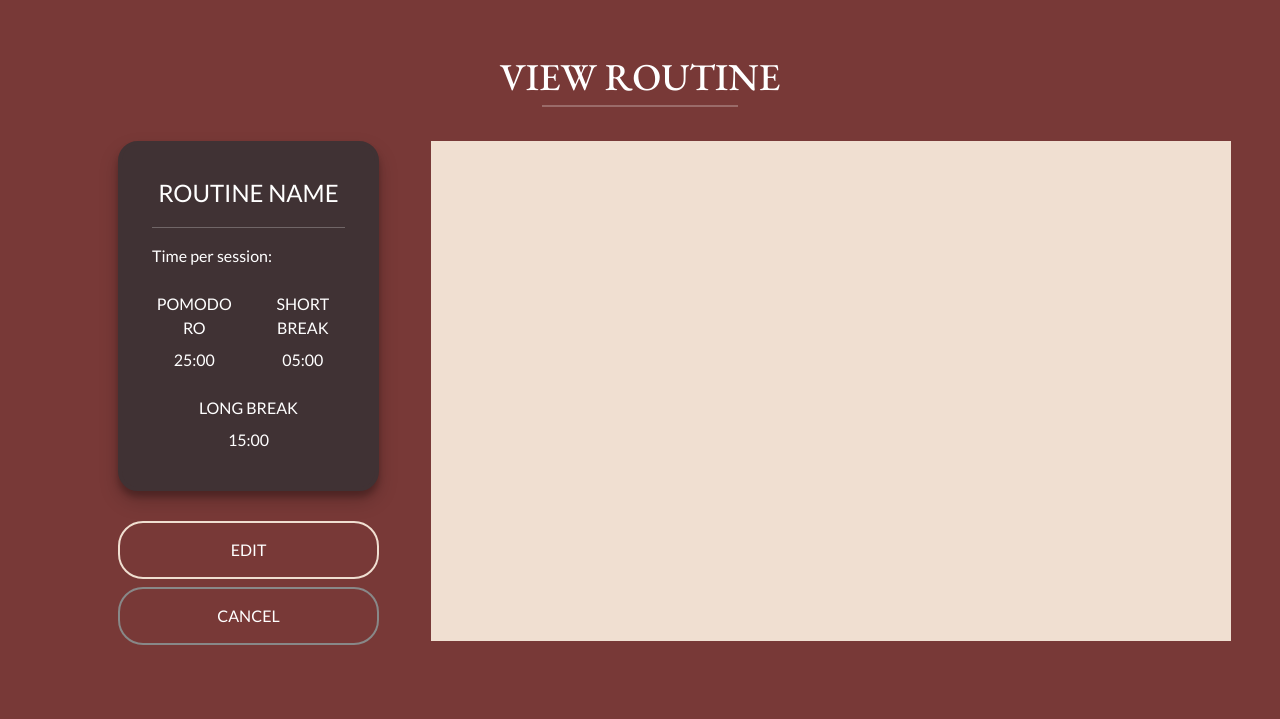
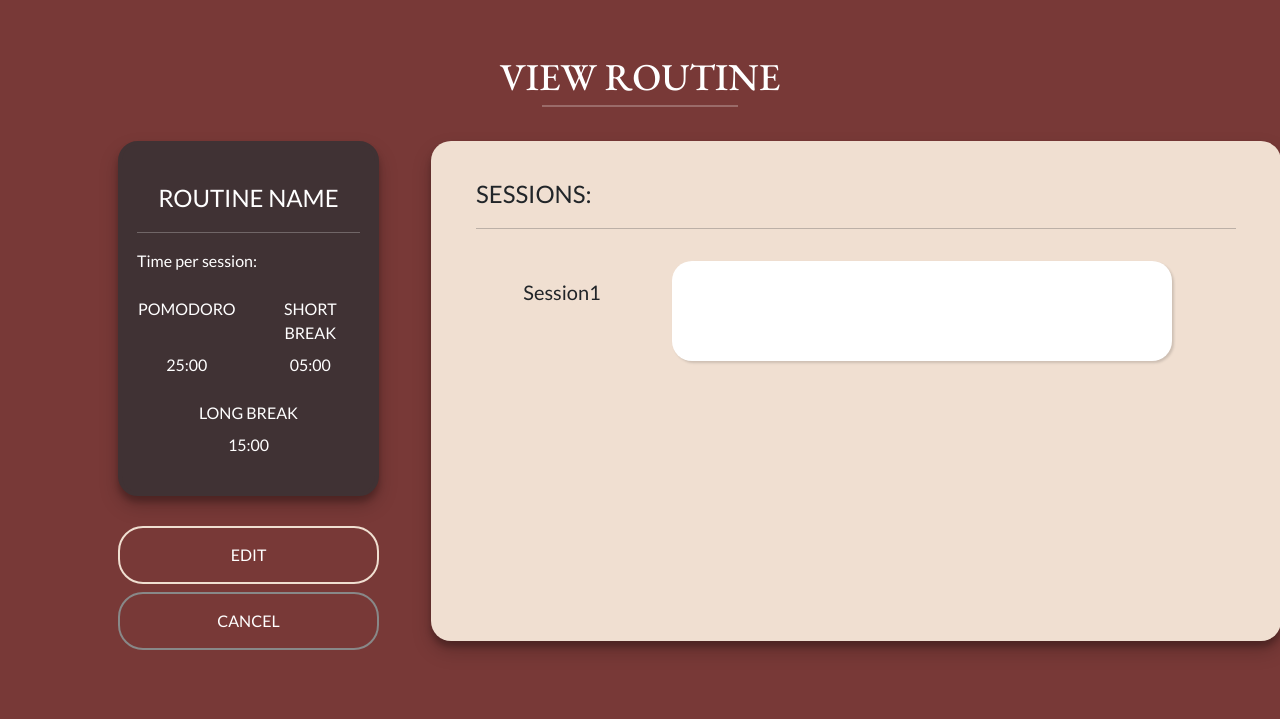
Before and after one commit to jaydejesus14/Pomodoro, a PHP site: page /routine/viewRoutine.html in a window 1280 px wide. Shown: the part 108-827 px from the top of the page. Run offline with PHP 8.4, Linux system fonts and the light colour scheme; some libraries are stand-ins or nearby versions.

Commit message:
viewRoutine sessions

```diff
--- a/routine/viewRoutine.html
+++ b/routine/viewRoutine.html
@@ -22,7 +22,7 @@
             </span>
         </div>
         </div>
-        <!-- SUBROUTINES -->
+        <!-- SUMMARY OF ROUTINE -->
         <div class="container d-flex justify-content-around ">
             <div class = "row text-center">
                 <div class = "col-lg-3">
@@ -60,8 +60,29 @@
                         <button class="btn-block btn-color" id = "routine_btn2">CANCEL</button>
                     </div>
                 </div>
+                <!-- SUB ROUTINES -->
                 <div class = "col-lg-9">
                     <div class = "card viewSubRoutineCard">
+                        <span class = "titleRoutine1 text-left">
+                            SESSIONS:
+                        </span>
+                        <hr class = "hrWhite">
+                        <div class = "sessionsRoutine">
+
+                            <div class = "row mt-3">
+                                <div class = "col-3 mt-3">
+                                    <span class = "routineSess">Session1</span>
+                                </div>
+                                <div class = "col-9">
+                                    <div class = "routineNote">
+
+                                    </div>
+                                </div>
+                            </div>
+
+
+                        </div>
+
 
                     </div>
                 </div>
--- a/style.css
+++ b/style.css
@@ -759,22 +759,27 @@ input:focus, textarea:focus {
 
 /* VIEW ROUTINES */
 .routineSummaryCard{
-  width: 350px;
+  width: 325px;
   margin: 30px 0px;
   background-color: #403234;
   min-height: 350px;
   max-height: 500px;
   color: white;
-  padding: 30px;
+  padding: 35px 15px;
   border-radius: 20px;
   box-shadow: rgba(0, 0, 0, 0.19) 0px 10px 20px, rgba(0, 0, 0, 0.23) 0px 6px 6px;
   border: 4px solid #403234;
 }
 
 .viewSubRoutineCard {
-  width: 800px;
+  width: 850px;
   margin: 30px 40px;
-  height: 500px;
+  padding: 35px 45px;
+  min-height: 500px;
+  max-height: 800px;
+  border-radius: 20px;
+  box-shadow: rgba(0, 0, 0, 0.19) 0px 10px 20px, rgba(0, 0, 0, 0.23) 0px 6px 6px;
+  overflow: hidden;
 }
 
 .titleRoutine1 {
@@ -807,10 +812,30 @@ input:focus, textarea:focus {
   cursor: pointer;
   border: none;
   border: 2px solid white;
+  box-shadow: rgba(0, 0, 0, 0.19) 0px 10px 20px, rgba(0, 0, 0, 0.23) 0px 6px 6px;
+}
+.routineSess{
+  font-size: 20px;
 }
 
+.routineNote {
+  height: 100px;
+  width: 500px;
+  background-color: white;
+  border-radius: 20px;
+  box-shadow: rgba(0, 0, 0, 0.15) 1.95px 1.95px 2.6px;
+}
+.sessionsRoutine {
+  overflow-y: scroll;
+  min-height: 350px;
+  max-height: 250px;
+  width: 100%;
+}
 
-
+::-webkit-scrollbar {
+  width: 0px;
+  background: transparent; /* make scrollbar transparent */
+}
 
 @media screen and (max-width: 992px) {
   .card1 {
```
